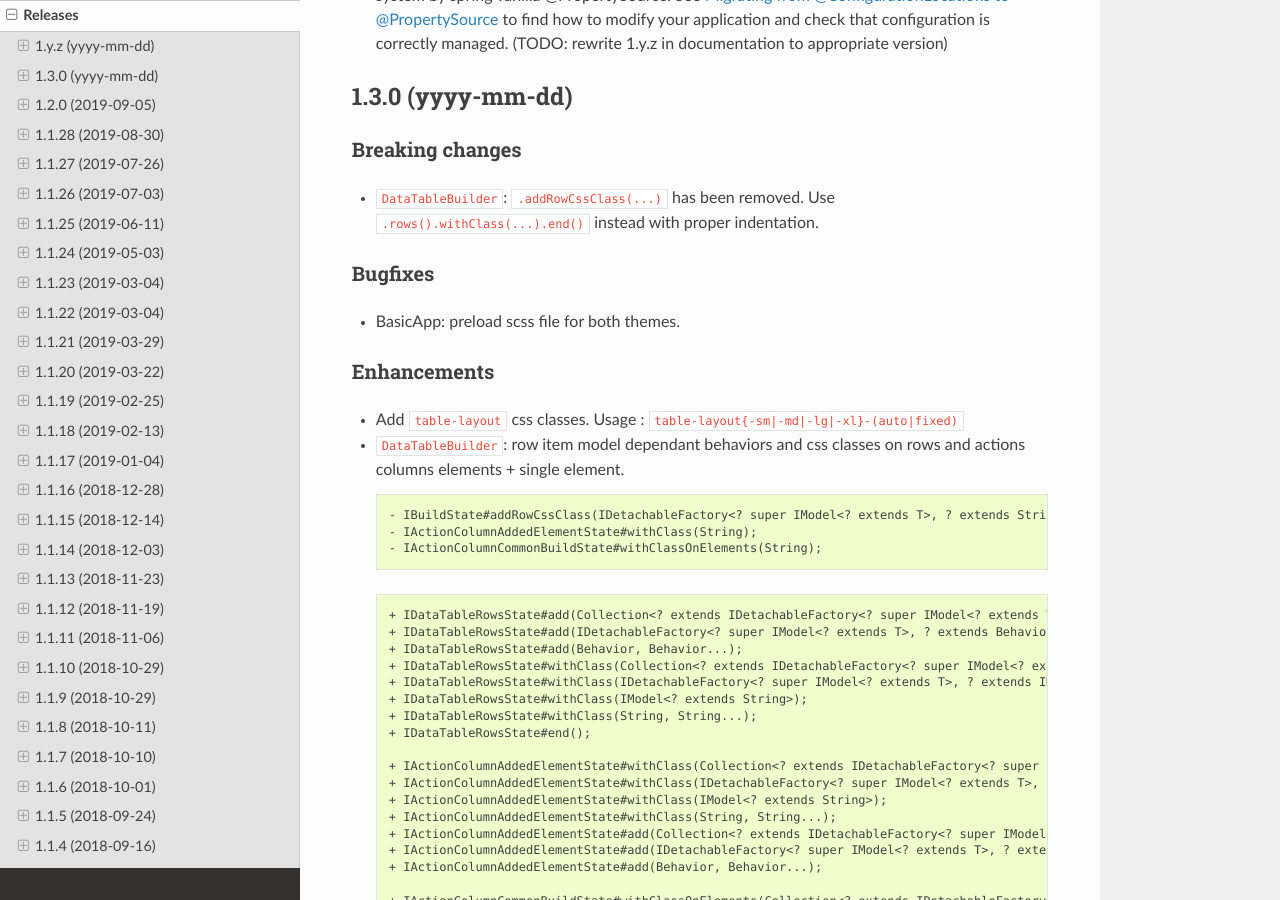
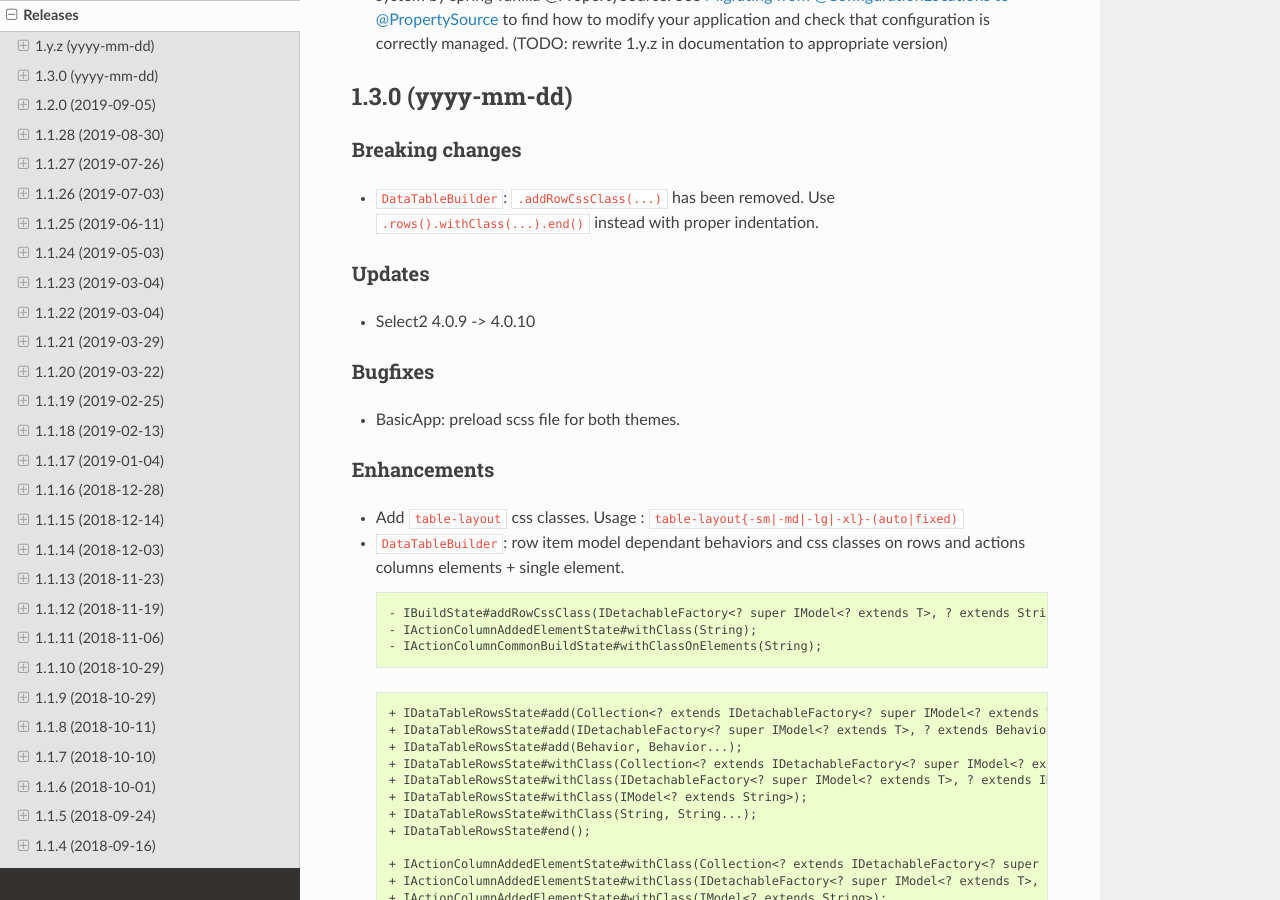
Before and after one commit to igloo-project/igloo-doc, a Sphinx documentation site: the page built from source/release-notes/releases.rst, in a window 1280 px wide and 900 px high, scrolled down 306 px. Built offline with Sphinx 7.4.7 and the Read the Docs theme 2.0.0, drawn with Linux system fonts in a browser that asks for light colours.

Commit message:
1.3.0: update release notes

```diff
--- a/source/release-notes/releases.rst
+++ b/source/release-notes/releases.rst
@@ -26,6 +26,11 @@ Breaking changes
 
 * ``DataTableBuilder``: ``.addRowCssClass(...)`` has been removed. Use
   ``.rows().withClass(...).end()`` instead with proper indentation.
+
+Updates
+*******
+
+* Select2 4.0.9 -> 4.0.10
 
 Bugfixes
 ********
```
